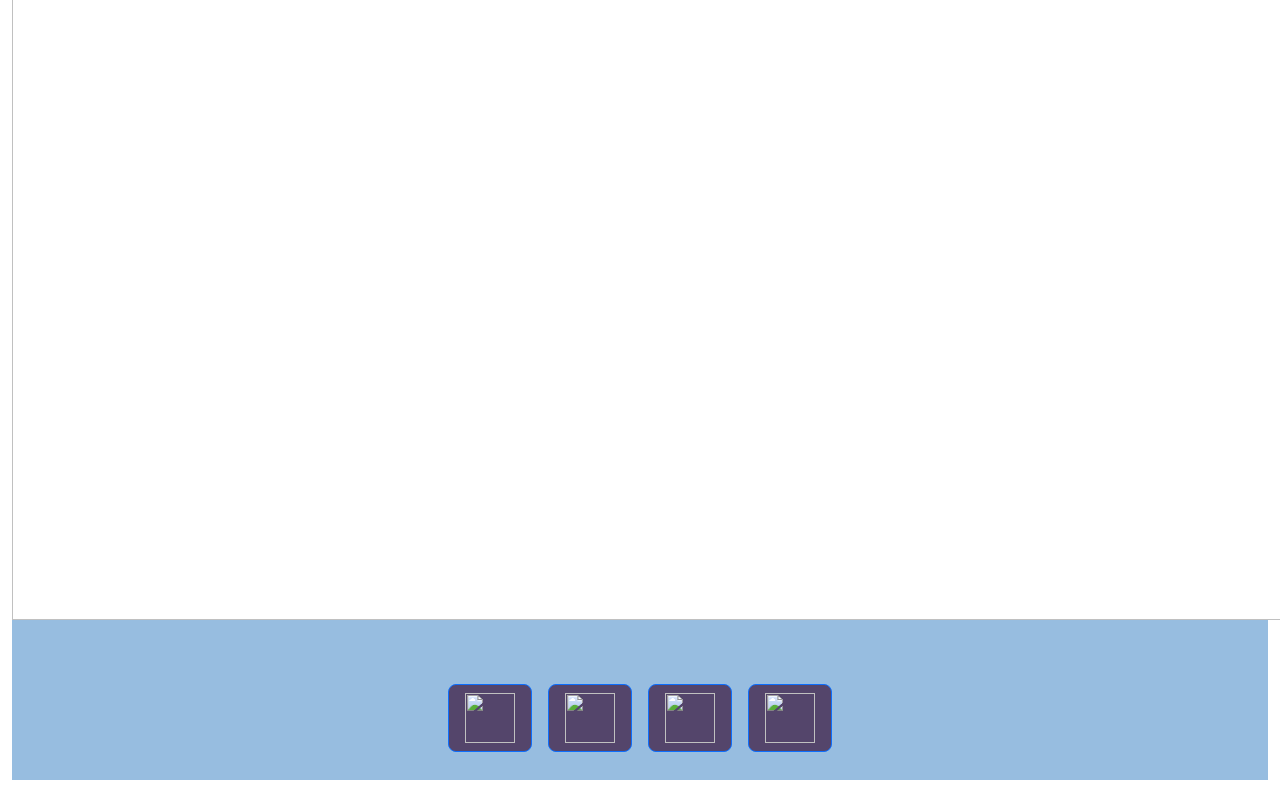
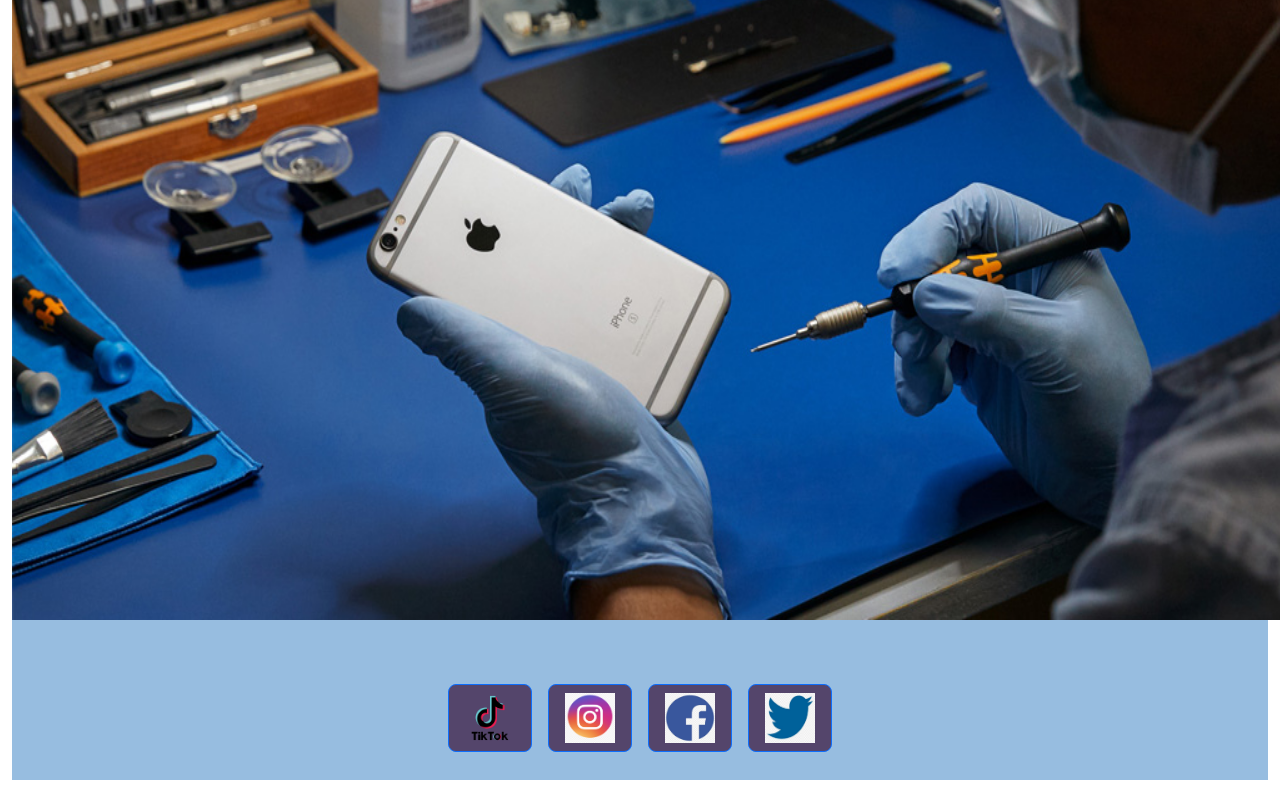
Before and after one commit to lauty06/proyecto-2.0, a plain HTML site: page pages/NOSOTROS.html in a window 1280 px wide. Shown: the part 1085-1885 px from the top of the page. Drawn offline with nearby package versions, Linux system fonts and the light colour scheme; files whose address does not match are found by name.

Commit message:
comentario

```diff
--- a/pages/NOSOTROS.html
+++ b/pages/NOSOTROS.html
@@ -54,23 +54,23 @@
 
                     Las dos primeras tiendas Apple Inc abrieron en los Estados Unidos en 2001. En 2003, amplió su red en Japón, con la apertura de la primera tienda fuera de los EE. UU. Esto fue seguido por la apertura de tiendas en Australia, Bélgica, Japón, Canadá, Dinamarca, Reino Unido, Italia, Singapur, Alemania, Suecia, Francia, Países Bajos, Suiza, Austria, Corea del Sur, Macau, Taiwán, Turquía, Emiratos Árabes Unidos, Marruecos, Polonia, y Tailandia. con distribuidores autorizados en Arabia Saudita, Noruega, Nueva Zelanda, Sudáfrica, Islandia, Estonia, Rusia, Irlanda, Finlandia, y Luxemburgo. En Iberoamérica cuenta con tiendas en España, México y Brasil, además de tener distribuidores autorizados en Portugal, Colombia, Argentina, Chile, Perú, Panamá, República Dominicana y Costa Rica.
                 </H4>
-                <img src="./images/tienda.jpeg" height="875" width="1500" alt="">
+                <img src="../images/servicio 1.jpg" height="875" width="1500" alt="">
             </section>
         </div>
     </main>
     <div class="container-fluid h-100">
         <footer class="text-center text-lg-start" style="background-color: #97bde0;">
           <div class="container d-flex justify-content-center py-5"><button type="button" class="btn btn-primary btn-lg btn-floating mx-2" style="background-color: #54456b;">
-            <i class="tik tok"><img src="./images/logo5.png" width="50px" height="50px" alt=""></i>
+            <i class="tik tok"><img src="../images/logo5.png" width="50px" height="50px" alt=""></i>
           </button>
           <button type="button" class="btn btn-primary btn-lg btn-floating mx-2" style="background-color: #54456b;">
-            <i class="fab fa-instagram"><img src="./images/logo1.png" height="50px" width="50px" alt=""></i>
+            <i class="fab fa-instagram"><img src="../images/logo1.png" height="50px" width="50px" alt=""></i>
           </button>
           <button type="button" class="btn btn-primary btn-lg btn-floating mx-2" style="background-color: #54456b;">
-            <i class="fab fa-facebook"> <img src="./images/logo2.jpg" height="50px" width="50px" alt=""></i>
+            <i class="fab fa-facebook"> <img src="../images/logo2.jpg" height="50px" width="50px" alt=""></i>
           </button>
           <button type="button" class="btn btn-primary btn-lg btn-floating mx-2" style="background-color: #54456b;">
-            <i class="fab fa-twitter"><img src="./images/logo4.jpg" height="50px" width="50pxs" alt=""></i>
+            <i class="fab fa-twitter"><img src="../images/logo4.jpg" height="50px" width="50pxs" alt=""></i>
           </button></div>
 
          </div>
```
Also changed, not shown: pages/CONTACTO.html (+1 -1 lines), pages/SERVICIOS.html (+4 -4 lines).
